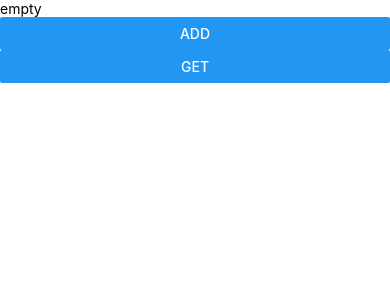
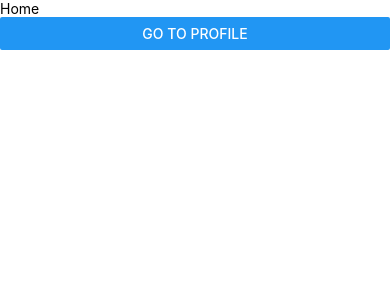
Before and after one commit to Verseler/ReactNativePlayground, a React Native app: screen / in a window 390 px wide. Shown: the top 300 px of the page. Built offline with nearby package versions, Linux system fonts and the light colour scheme.

Commit message:
fundamentals of react-native-navigation

```diff
--- a/App.js
+++ b/App.js
@@ -1,14 +1,13 @@
 import React from "react";
-import { SafeAreaView, StatusBar } from "react-native";
+import { SafeAreaView, View, StatusBar } from "react-native";
 import WelcomeScreen from "./components/WelcomeScreen";
 import TestExpoFeat from "./components/TestExpoFeat";
+import TestNavigation from "./components/TestNavigation";
 
 export default function App() {
   return (
-    <SafeAreaView
-      style={{ paddingTop: StatusBar.currentHeight }}
-    >
-      <TestExpoFeat />
-    </SafeAreaView>
+    <View>
+      <TestNavigation />
+    </View>
   );
 }
--- /dev/null
+++ b/components/TestNavigation.jsx
@@ -0,0 +1,62 @@
+import * as React from "react";
+import { NavigationContainer } from "@react-navigation/native";
+import { createNativeStackNavigator } from "@react-navigation/native-stack";
+import { Button, View, Text } from "react-native";
+
+const Stack = createNativeStackNavigator();
+
+const Home = ({ navigation }) => {
+  return (
+    <View>
+      <Text>Home</Text>
+      <Button
+        title="Go to Profile"
+        onPress={() => navigation.navigate("Profile", { name: "Verseler" })}
+      />
+    </View>
+  );
+};
+
+const Profile = ({ navigation, route }) => {
+  //we can accept value pass from the previous page in the stackas params
+  //by accessing it as route with route.params
+  return (
+    <View>
+      <Text>Profile</Text>
+      <Text>This is {route.params.name}'s Profile</Text>
+      {/* navigate or go to the home page */}
+      <Button
+        title="Go back home"
+        onPress={() => navigation.navigate("Home")}
+      />
+      {/* go back to previous page in the stack */}
+      <Button title="Go back" onPress={() => navigation.goBack()} />
+      {/* go back to the first screen in the stack
+        this is good for deep stack and you want to back to the first page
+        by skipping other page in the stack
+        kind of the sa navigate
+        */}
+      <Button title="Go back home" onPress={() => navigation.popToTop()} />
+      {/* forcefuly go to the profile page evethough its already in the profile page
+        this will push or create new stack for profile
+      */}
+      <Button
+        title="Go Profile again!"
+        onPress={() => navigation.push("Profile")}
+      />
+    </View>
+  );
+};
+
+const TestNavigation = () => {
+  return (
+    <NavigationContainer initialRouteName="Home">
+      <Stack.Navigator>
+        <Stack.Screen name="Home" component={Home} />
+        <Stack.Screen name="Profile" component={Profile} />
+      </Stack.Navigator>
+    </NavigationContainer>
+  );
+};
+
+export default TestNavigation;
```
Also changed, not shown: package.json (+5 -2 lines), 1 other file (tests, documents, lock files or other folders).
